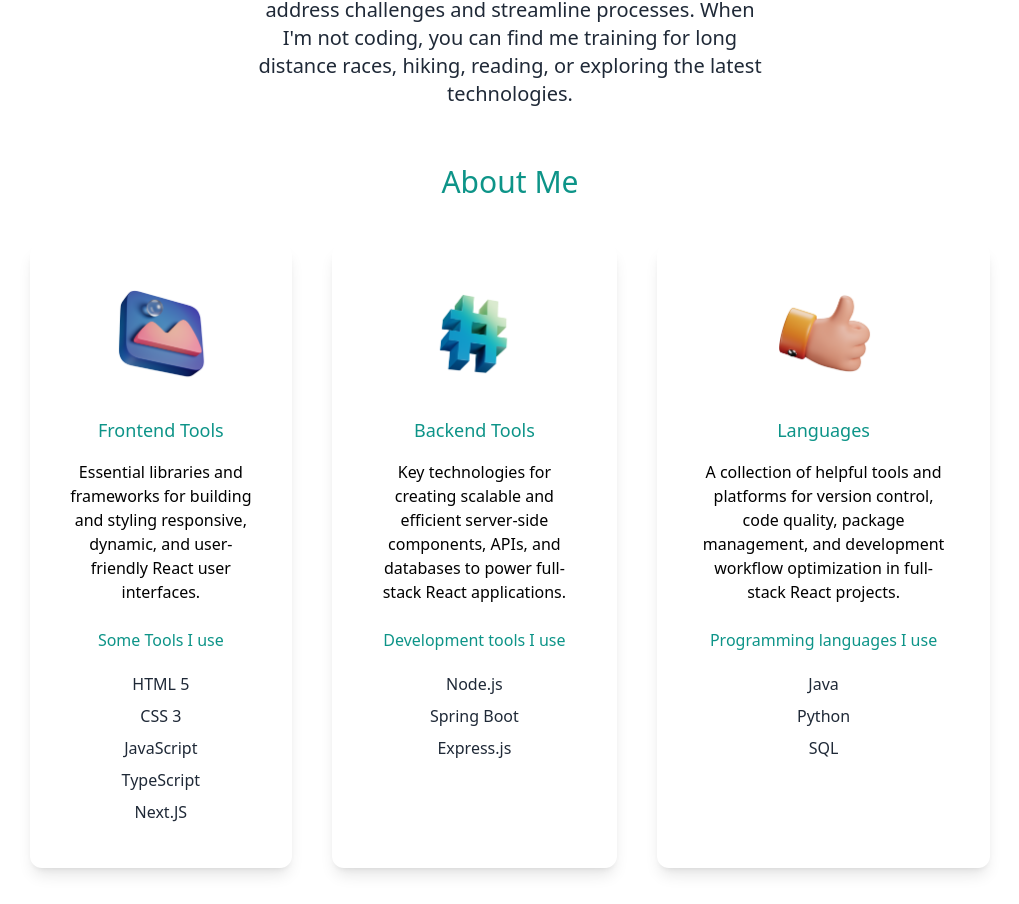
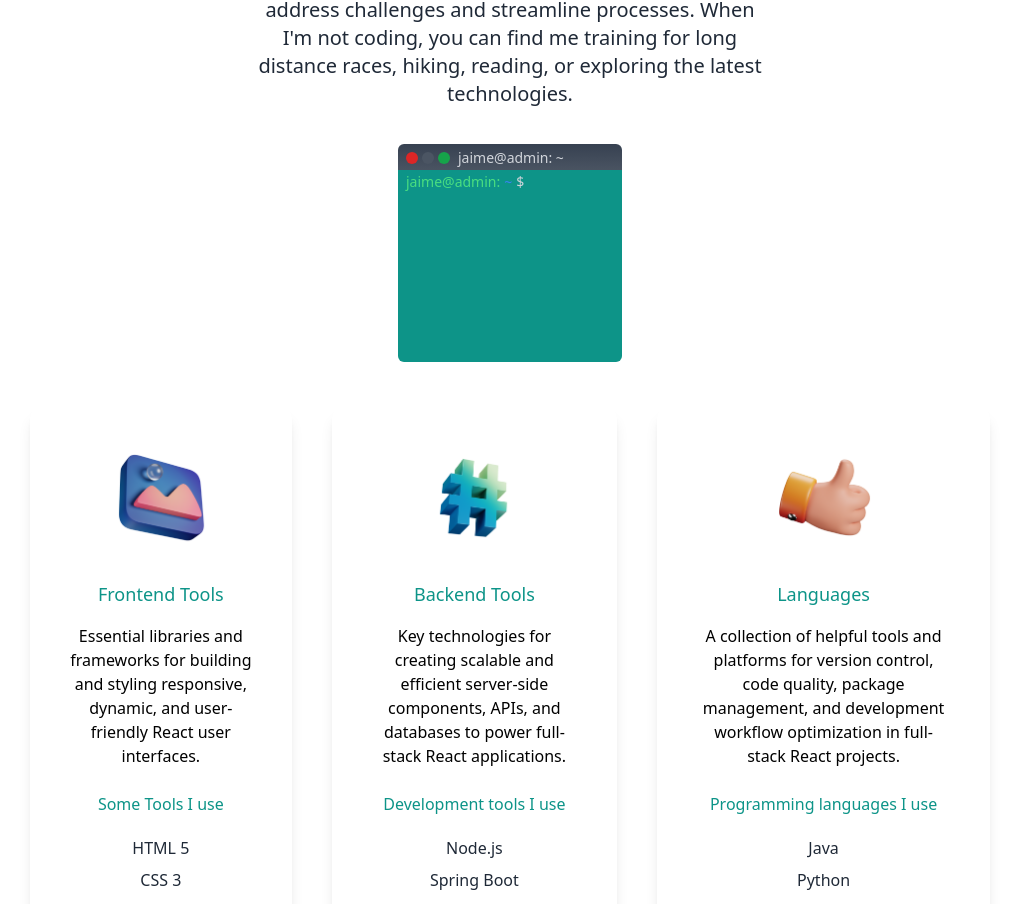
Before and after one commit to JDRGit/react-portfolio, a Next.js app: page / in a window 1280 px wide. Shown: the part 792-1696 px from the top of the page, without its empty margins (130-1149 px from the left). Built offline with nearby package versions, Linux system fonts and the light colour scheme.

Commit message:
added feature of jaime@admin

```diff
--- a/components/AboutMe.js
+++ b/components/AboutMe.js
@@ -6,10 +6,15 @@ import Confetti from "react-confetti";
 
 export default function AboutMe() {
   const [isOpen, setIsOpen] = useState(false);
+  const [isTerminalOpen, setTerminalOpen] = useState(false);
   const [confetti, setConfetti] = useState(false);
 
   const handleClick = () => {
     setIsOpen(!isOpen);
+  };
+
+  const handleTerminalClick = () => {
+    setTerminalOpen(!isTerminalOpen);
   };
 
   const handleNameClick = () => {
@@ -46,18 +51,34 @@ export default function AboutMe() {
           processes. When I'm not coding, you can find me training for long
           distance races, hiking, reading, or exploring the latest technologies.
         </p>
-      </div>
-
-      <div className="flex flex-col justify-center text-justify">
-        <h3
-          className="text-3xl text-center py-1 text-teal-600 dark:text-white cursor-pointer "
-          onClick={handleClick}
+        <div
+          className="flex items-center justify-center"
+          onClick={handleTerminalClick}
         >
-          About Me
-        </h3>
-
+          <div className="w-56 h-48">
+            <div className="h-7 flex items-center px-2 rounded-t-md bg-gradient-to-b from-gray-700 to-gray-600">
+              <div className="flex items-center">
+                <button className="flex justify-center items-center px-0 mr-1 text-xs h-3 w-3 rounded-full bg-red-600"></button>
+                <button className="flex justify-center items-center px-0 mr-1 text-xs h-3 w-3 rounded-full bg-gray-600"></button>
+                <button className="flex justify-center items-center px-0 mr-1 text-xs h-3 w-3 rounded-full bg-green-600"></button>
+              </div>
+              <p className="text-gray-300 ml-1 text-sm">jaime@admin: ~</p>
+            </div>
+            <div className="bg-teal-600 h-full pt-0.5 -mt-0.5 text-sm rounded-b-md">
+              <div className="flex ml-1">
+                <span className="text-green-400 ml-1">jaime@admin:</span>
+                <span className="text-blue-500 ml-1">~</span>
+                <span className="text-gray-300 ml-1">$</span>
+                <span
+                  className
+                  className="block h-4 w-1 ml-2 animate-blink"
+                ></span>
+              </div>
+            </div>
+          </div>
+        </div>
         <AnimatePresence>
-          {isOpen && (
+          {isTerminalOpen && (
             <motion.p
               className="text-md py-2 leading-8 text-gray-800 dark:text-gray-200"
               initial={{ opacity: 0, height: 0 }}
--- a/styles/globals.css
+++ b/styles/globals.css
@@ -70,3 +70,18 @@ p {
 .open.bottom {
   transform: translateY(-6px) rotate(-45deg);
 }
+
+
+@keyframes blink {
+  0%, 49% {
+    background: #ffffff;
+  }
+
+  60%, 99% {
+    background: transparent;
+  }
+
+  100% {
+    background: #ffffff;
+  }
+}
--- a/tailwind.config.js
+++ b/tailwind.config.js
@@ -1,16 +1,33 @@
 /** @type {import('tailwindcss').Config} */
 module.exports = {
-  darkMode: "class", // or 'media' or 'class'
+  darkMode: "class",
   content: [
     "./app/**/*.{js,ts,jsx,tsx}",
     "./pages/**/*.{js,ts,jsx,tsx}",
     "./components/**/*.{js,ts,jsx,tsx}",
 
-    // Or if using `src` directory:
+
     "./src/**/*.{js,ts,jsx,tsx}",
   ],
   theme: {
-    extend: {},
+    extend: {
+      animation: {
+        blink: 'blink 1.2s linear infinite',
+      },
+      keyframes: {
+        blink: {
+          '0%': { backgroundColor: '#ffffff' },
+          '49%': { backgroundColor: '#ffffff' },
+          '60%': { backgroundColor: 'transparent' },
+          '99%': { backgroundColor: 'transparent' },
+          '100%': { backgroundColor: '#ffffff' },
+        },
+      },
+      colors: {
+        'exact-white': '#ffffff',
+      },
+    },
   },
+  variants: {},
   plugins: [],
 }
```
Also changed, not shown: styles/Home.module.css (+14 -0 lines), 1 other file (tests, documents, lock files or other folders).
